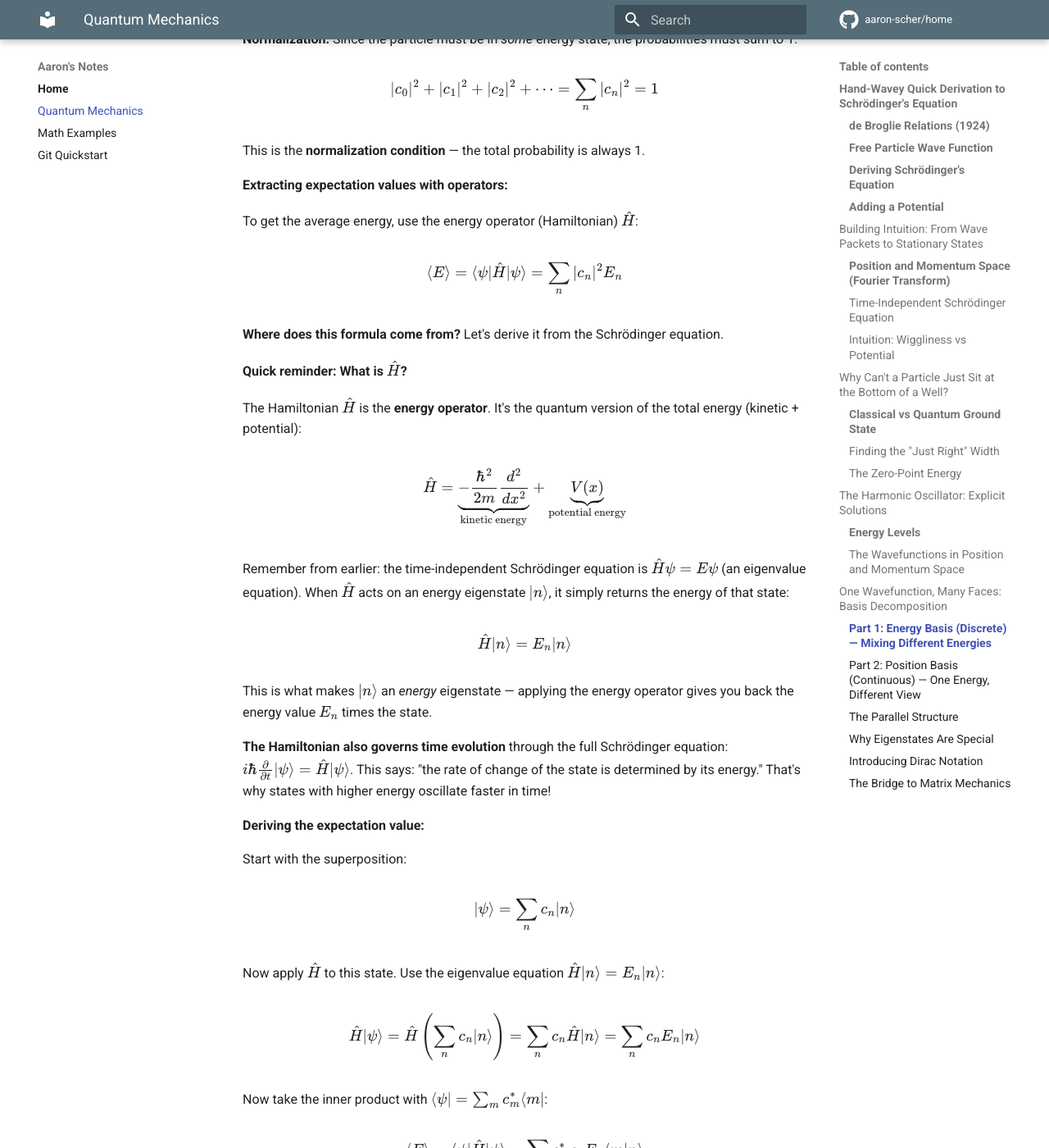
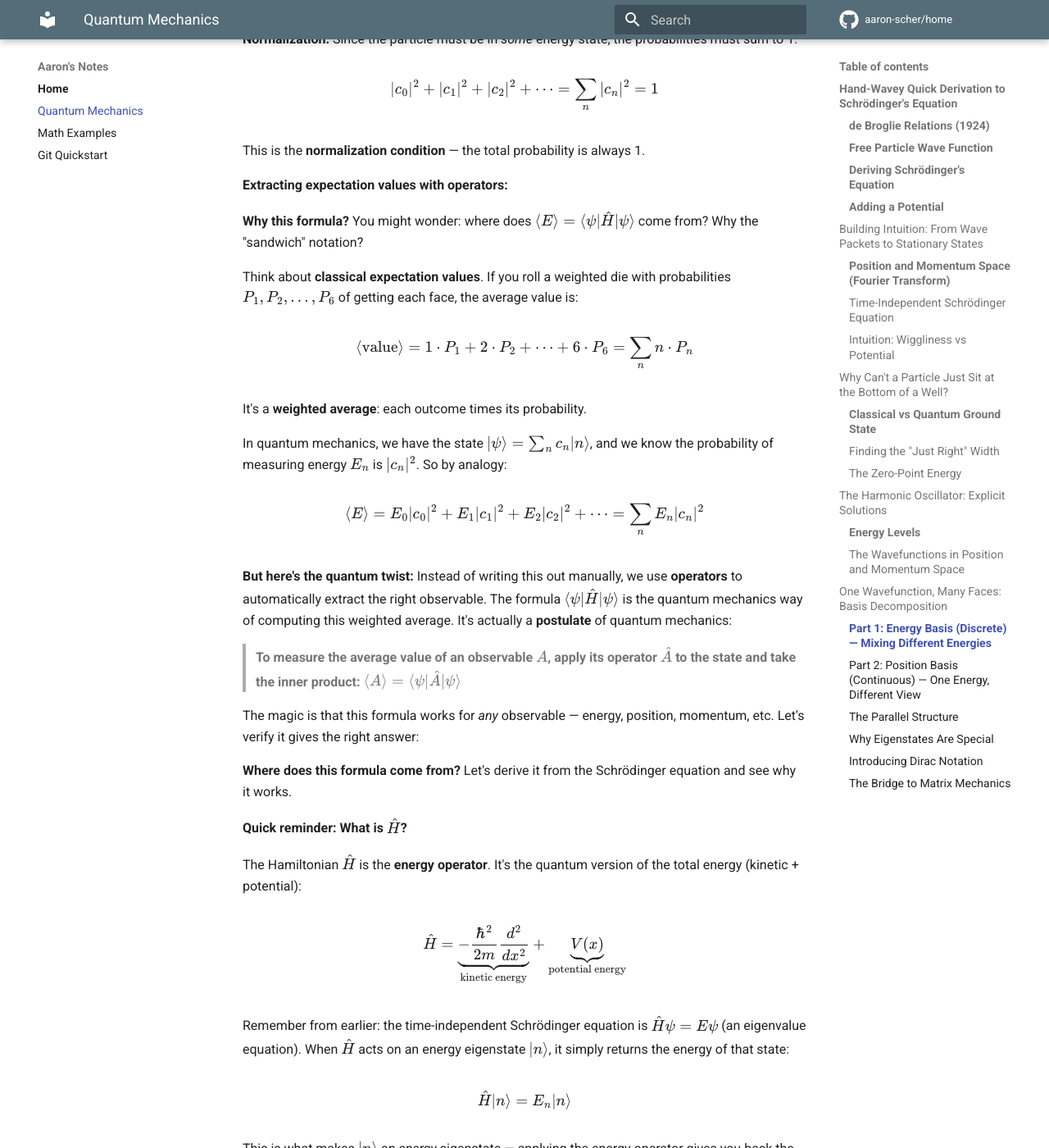
Before and after one commit to aaron-scher/home, an MkDocs documentation site: the page built from docs/quantum-mechanics.md, in a window 1280 px wide and 1400 px high, scrolled down 11764 px. Shown: the whole window at 82% size. Built offline with MkDocs 1.6.1 and Material for MkDocs 9.7.7, drawn with Linux system fonts in a browser that asks for light colours; comment, search, counter and statistics services are not loaded; some of the changed text lies outside the part shown.

Commit message:
Motivate expectation value formula before derivation
- Start with classical weighted average analogy (weighted die)
- Show QM should be Σ En|cn|² by analogy
- Explain <ψ|Â|ψ> is a POSTULATE of QM (not derived)
- Clarify why position is harder in energy basis (matrix elements)
- Makes formulas feel less arbitrary

🤖 Generated with [Claude Code](https://claude.com/claude-code)

Co-Authored-By: Claude <noreply@anthropic.com>

```diff
--- a/docs/quantum-mechanics.md
+++ b/docs/quantum-mechanics.md
@@ -418,13 +418,29 @@ This is the **normalization condition** — the total probability is always 1.
 
 **Extracting expectation values with operators:**
 
-To get the average energy, use the energy operator (Hamiltonian) $\hat{H}$:
+**Why this formula?** You might wonder: where does $\langle E \rangle = \langle \psi | \hat{H} | \psi \rangle$ come from? Why the "sandwich" notation?
+
+Think about **classical expectation values**. If you roll a weighted die with probabilities $P_1, P_2, ..., P_6$ of getting each face, the average value is:
 
 $$
-\langle E \rangle = \langle \psi | \hat{H} | \psi \rangle = \sum_n |c_n|^2 E_n
+\langle \text{value} \rangle = 1 \cdot P_1 + 2 \cdot P_2 + \cdots + 6 \cdot P_6 = \sum_n n \cdot P_n
 $$
 
-**Where does this formula come from?** Let's derive it from the Schrödinger equation.
+It's a **weighted average**: each outcome times its probability.
+
+In quantum mechanics, we have the state $|\psi\rangle = \sum_n c_n |n\rangle$, and we know the probability of measuring energy $E_n$ is $|c_n|^2$. So by analogy:
+
+$$
+\langle E \rangle = E_0 |c_0|^2 + E_1 |c_1|^2 + E_2 |c_2|^2 + \cdots = \sum_n E_n |c_n|^2
+$$
+
+**But here's the quantum twist:** Instead of writing this out manually, we use **operators** to automatically extract the right observable. The formula $\langle \psi | \hat{H} | \psi \rangle$ is the quantum mechanics way of computing this weighted average. It's actually a **postulate** of quantum mechanics:
+
+> **To measure the average value of an observable $A$, apply its operator $\hat{A}$ to the state and take the inner product: $\langle A \rangle = \langle \psi | \hat{A} | \psi \rangle$**
+
+The magic is that this formula works for *any* observable — energy, position, momentum, etc. Let's verify it gives the right answer:
+
+**Where does this formula come from?** Let's derive it from the Schrödinger equation and see why it works.
 
 **Quick reminder: What is $\hat{H}$?**
 
@@ -486,13 +502,15 @@ $$
 
 The Hamiltonian acting on $|n\rangle$ just gives you back $E_n$ times $|n\rangle$ — that's what makes it an eigenstate! When you write this in the energy eigenbasis, $\hat{H}$ becomes diagonal because each basis vector gets multiplied by its own eigenvalue. Off-diagonal elements are zero because eigenstates are orthogonal.
 
-What about the average position? That's **harder** in this basis:
+What about the average position? Same idea — we use the **position operator** $\hat{x}$:
 
 $$
 \langle x \rangle = \langle \psi | \hat{x} | \psi \rangle = \sum_{m,n} c_m^* c_n \langle m|\hat{x}|n\rangle
 $$
 
-You need the matrix elements $\langle m|\hat{x}|n\rangle$ — the position operator is complicated (non-diagonal) in the energy basis!
+**Why is this harder?** In the energy basis, we have $c_0, c_1, c_2, ...$ but these don't directly tell us about position. To find the average position, we need to know how each energy state is distributed in space — that's what the **matrix elements** $\langle m|\hat{x}|n\rangle$ encode. They tell you "how much overlap in position space do states $|m\rangle$ and $|n\rangle$ have?"
+
+The position operator is **non-diagonal** in the energy basis — it mixes different energy states together. This is hard to compute! (Later we'll see it's trivial in the position basis.)
 
 **Time evolution:**
 
```
